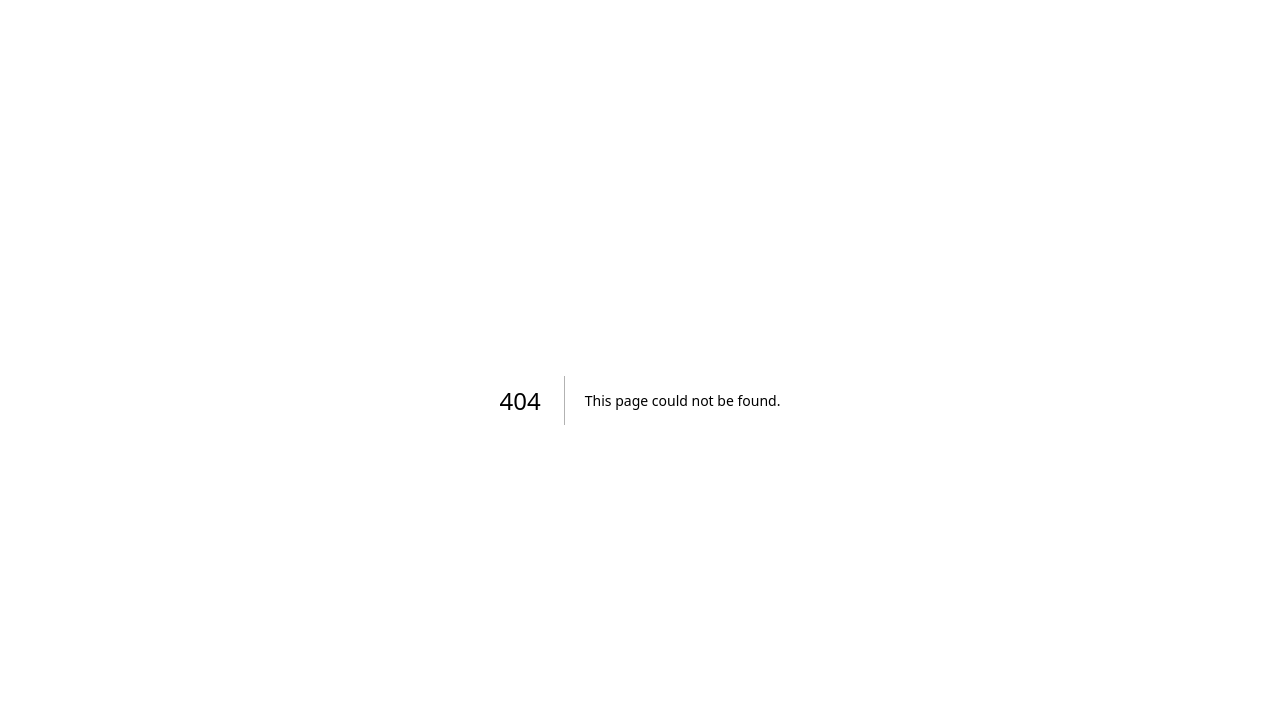
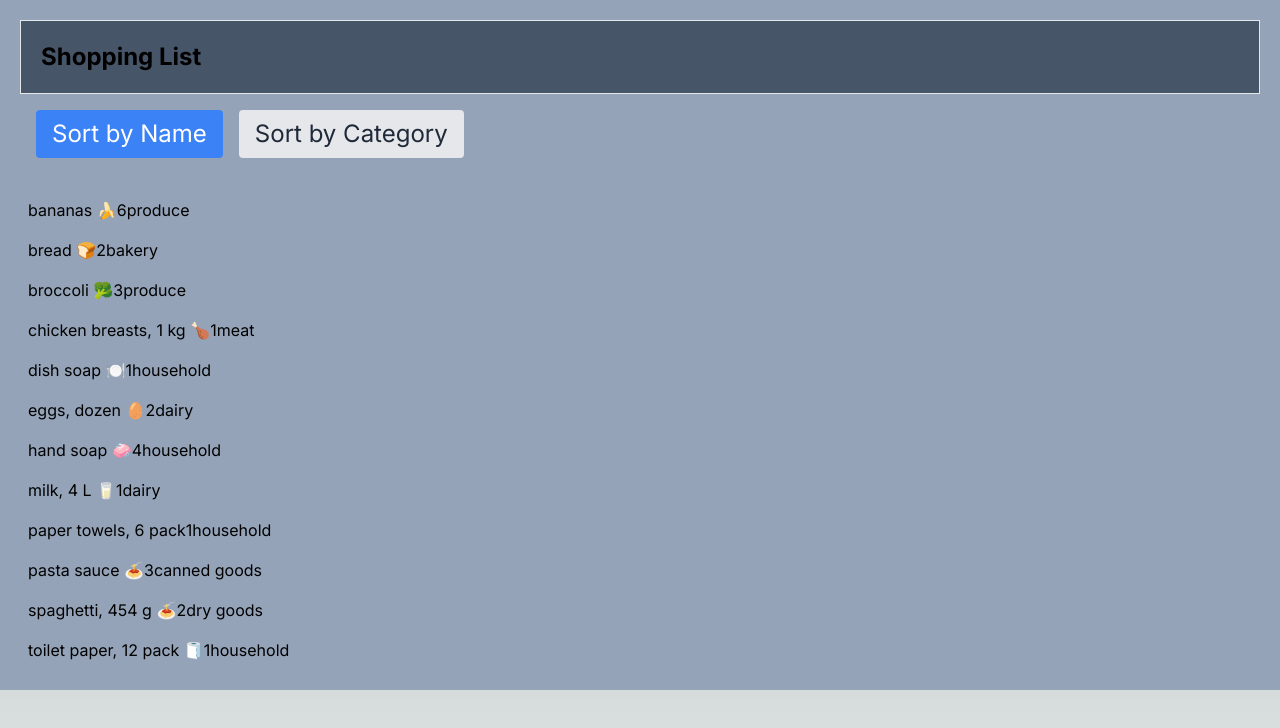
Before and after one commit to jericko24/crg306-assignments, a Next.js app: page /week-5 in a window 1280 px wide. Before the commit this address had no page. Shown: the top 728 px of the page. Built offline with nearby package versions, Linux system fonts and the light colour scheme.

Commit message:
Added Week 5 Assignment

```diff
--- a/app/page.js
+++ b/app/page.js
@@ -13,6 +13,9 @@ export default function Home() {
       <div>
         <Link href="http://localhost:3000/week-4" target="blank">Week 4</Link>
       </div>
+      <div>
+        <Link href="http://localhost:3000/week-5" target="blank">Week 5</Link>
+      </div>
     </main>
   );
 }
--- /dev/null
+++ b/app/week-5/item-list.js
@@ -0,0 +1,44 @@
+"use client";
+
+import { Item } from "./item.js";
+import { useState } from "react";
+import items from "./items.json";
+
+export function ItemList() {
+    const [sortBy, setSortBy] = useState('name');
+
+    const itemsArray = [...items].sort((a, b) => {
+        if (sortBy === 'name') {
+            return a.name.localeCompare(b.name);
+        } else if (sortBy === 'category'){
+            return a.category.localeCompare(b.category);
+        }
+        return 0;
+    });
+
+    return (
+    <>
+        <div className="p-4 flex space-x-4">
+            <div className="mb-4 flex space-x-2">
+                <button
+                onClick={() => setSortBy('name')}
+                className={`px-4 py-2 rounded ${sortBy==='name' ? 'bg-blue-500 text-white' : 'bg-gray-200 text-gray-800'}`}
+                >Sort by Name</button>
+            </div>
+            <div className="mb-4 flex space-x-2">
+                <button
+                onClick={() => setSortBy('category')}
+                className={`px-4 py-2 rounded ${sortBy==='category' ? 'bg-blue-500 text-white' : 'bg-gray-200 text-gray-800'}`}
+                >Sort by Category</button>
+            </div>
+        </div>
+        <div>
+            <ul>
+            {itemsArray.map((item) => (
+            <Item key={item.id} {...item} />
+            ))}
+            </ul>
+        </div>
+    </>
+    );
+}
--- /dev/null
+++ b/app/week-5/item.js
@@ -0,0 +1,13 @@
+"use client";
+
+export function Item ({name, quantity, category}) {
+    return (
+        <div>
+            <li class= "text-base px-2 py-2">
+                <span>{name}</span>
+                <span>{quantity}</span>
+                <span>{category}</span>
+            </li>
+        </div>
+    );
+}
--- /dev/null
+++ b/app/week-5/items.json
@@ -0,0 +1,74 @@
+[
+    {
+      "id": "1h2GJKH12gkHG31h1H",
+      "name": "milk, 4 L 🥛",
+      "quantity": 1,
+      "category": "dairy"
+    },
+    {
+      "id": "2KJH3k2j3H1k2J3K1H",
+      "name": "bread 🍞",
+      "quantity": 2,
+      "category": "bakery"
+    },
+    {
+      "id": "3h2KJH3k2j3H1k2J3",
+      "name": "eggs, dozen 🥚",
+      "quantity": 2,
+      "category": "dairy"
+    },
+    {
+      "id": "4k2J3K1H2GJKH12gk",
+      "name": "bananas 🍌",
+      "quantity": 6,
+      "category": "produce"
+    },
+    {
+      "id": "5H1h1H2KJH3k2j3H",
+      "name": "broccoli 🥦",
+      "quantity": 3,
+      "category": "produce"
+    },
+    {
+      "id": "6H1k2J3K1H2GJKH1",
+      "name": "chicken breasts, 1 kg 🍗",
+      "quantity": 1,
+      "category": "meat"
+    },
+    {
+      "id": "7gkHG31h1H2KJH3k",
+      "name": "pasta sauce 🍝",
+      "quantity": 3,
+      "category": "canned goods"
+    },
+    {
+      "id": "8j3H1k2J3K1H2GJK",
+      "name": "spaghetti, 454 g 🍝",
+      "quantity": 2,
+      "category": "dry goods"
+    },
+    {
+      "id": "9H12gkHG31h1H2KJ",
+      "name": "toilet paper, 12 pack 🧻",
+      "quantity": 1,
+      "category": "household"
+    },
+    {
+      "id": "10H3k2j3H1k2J3K1",
+      "name": "paper towels, 6 pack",
+      "quantity": 1,
+      "category": "household"
+    },
+    {
+      "id": "11k2J3K1H2GJKH12",
+      "name": "dish soap 🍽️",
+      "quantity": 1,
+      "category": "household"
+    },
+    {
+      "id": "12GJKH12gkHG31h1",
+      "name": "hand soap 🧼",
+      "quantity": 4,
+      "category": "household"
+    }
+]
--- /dev/null
+++ b/app/week-5/page.js
@@ -0,0 +1,12 @@
+import { ItemList } from './item-list.js';
+
+export default function Page() {
+    return (
+        <main className='text-2xl px-5 py-5 bg-slate-400'>
+            <header className='font-bold border px-5 py-5 bg-slate-600'>
+                <h1>Shopping List</h1>
+            </header>
+            <ItemList/>
+        </main>
+    );
+}
```
